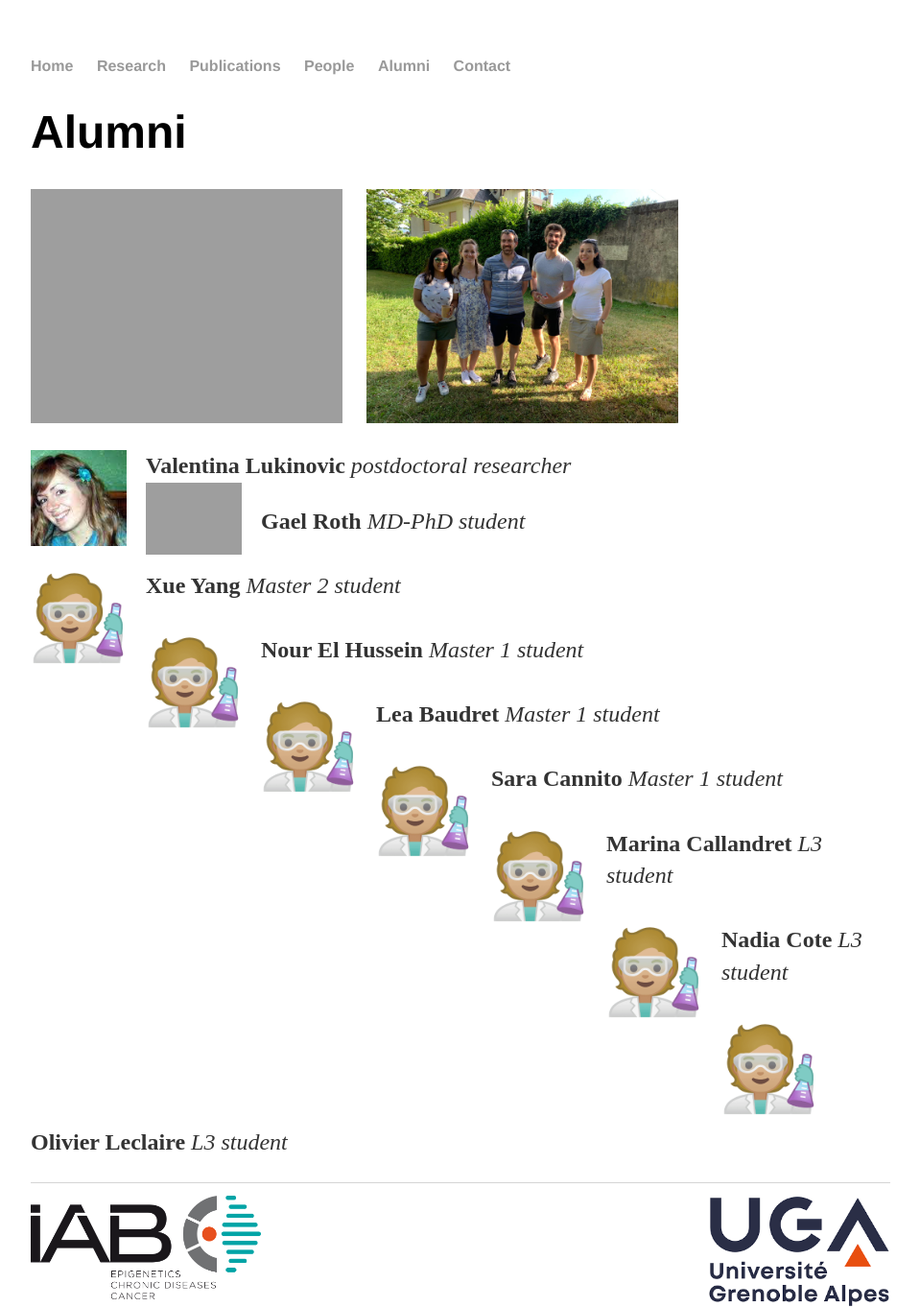
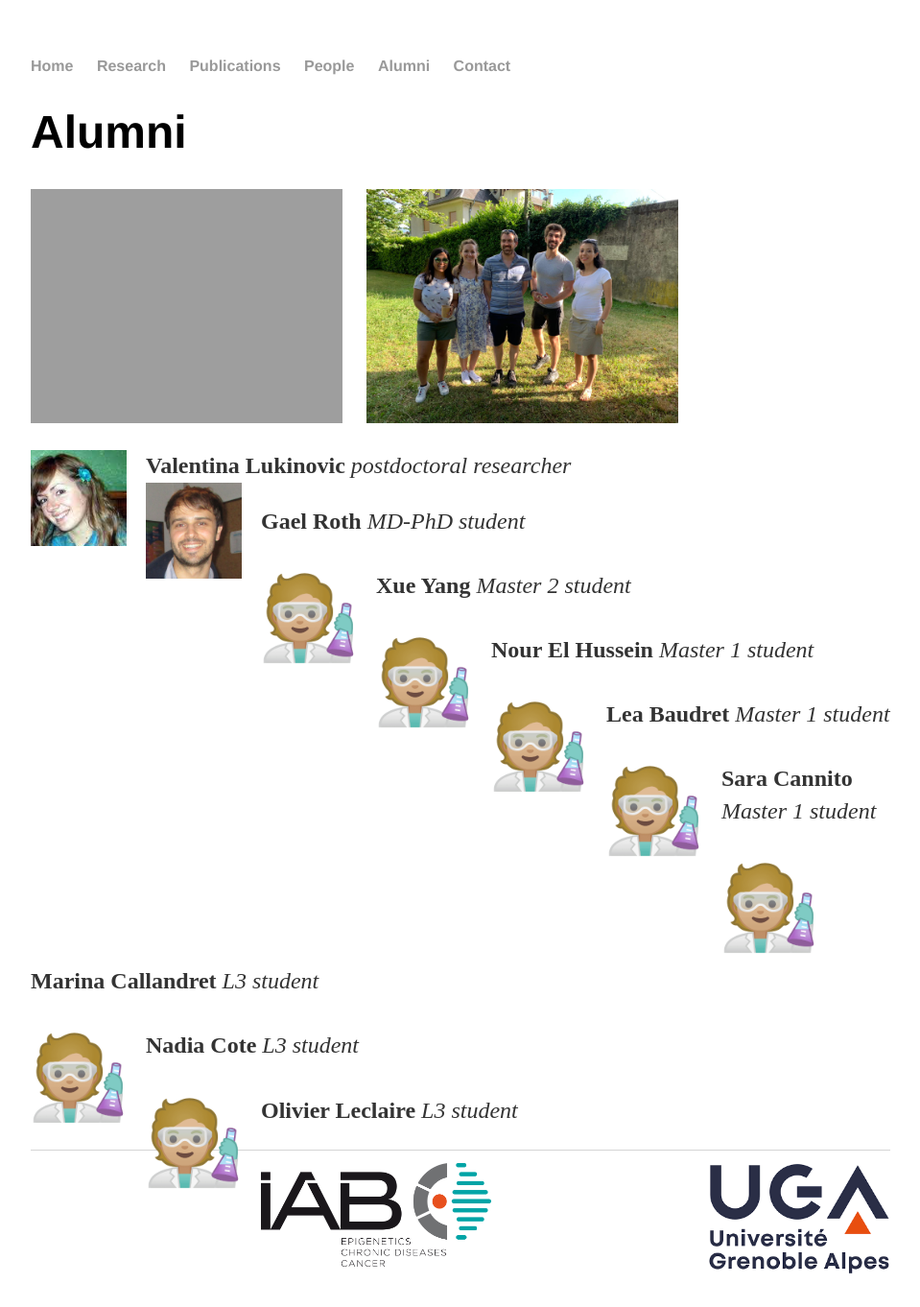
Before and after one commit to Reynoird-Lab/Reynoird-lab.github.io, a Jekyll site: the page built from Alumni/index.html, in a window 1280 px wide. Shown: the whole page at 96% size, without its empty margins (160-1119 px from the left). Built offline with Jekyll 4.4.1, drawn with Linux system fonts in a browser that asks for light colours; Markdown is read by kramdown in place of the engine named in the settings; after the commit the page ends 1328 px from its top, so only the background shows below that.

Commit message:
Update index.html

```diff
--- a/Alumni/index.html
+++ b/Alumni/index.html
@@ -8,7 +8,7 @@
 
 <p>
 <a href="https://www.researchgate.net/profile/Valentina_Lukinovic"> <img alt="VL" src="https://reynoird-lab.github.io/Images/valentina_lukinovic.jpg" style="margin: 0px 20px 10px 0px;" align="left" width="100"/></a> <p><b>Valentina Lukinovic</b> <i>postdoctoral researcher</i><br>
-<a href="https://www.researchgate.net/profile/Gael_Roth"> <img alt=GR" src="https://reynoird-lab.github.io/Images/gaels_roth.jpg" style="margin: 0px 20px 10px 0px;" align="left" width="100"/></a> <p><b>Gael Roth</b> <i>MD-PhD student</i><br>
+<a href="https://www.researchgate.net/profile/Gael_Roth"> <img alt=GR" src="https://reynoird-lab.github.io/Images/gael_roth.jpg" style="margin: 0px 20px 10px 0px;" align="left" width="100"/></a> <p><b>Gael Roth</b> <i>MD-PhD student</i><br>
 <br><b><img src="https://reynoird-lab.github.io/Images/logo_scientist.png" style="margin: 0px 20px 10px 0px;" align="left" width="100"/>Xue Yang</b> <i>Master 2 student</i><br>
 <br><b><img src="https://reynoird-lab.github.io/Images/logo_scientist.png" style="margin: 0px 20px 10px 0px;" align="left" width="100"/>Nour El Hussein</b> <i>Master 1 student</i><br>
 <br><b><img src="https://reynoird-lab.github.io/Images/logo_scientist.png" style="margin: 0px 20px 10px 0px;" align="left" width="100"/>Lea Baudret</b> <i>Master 1 student</i><br>
```
